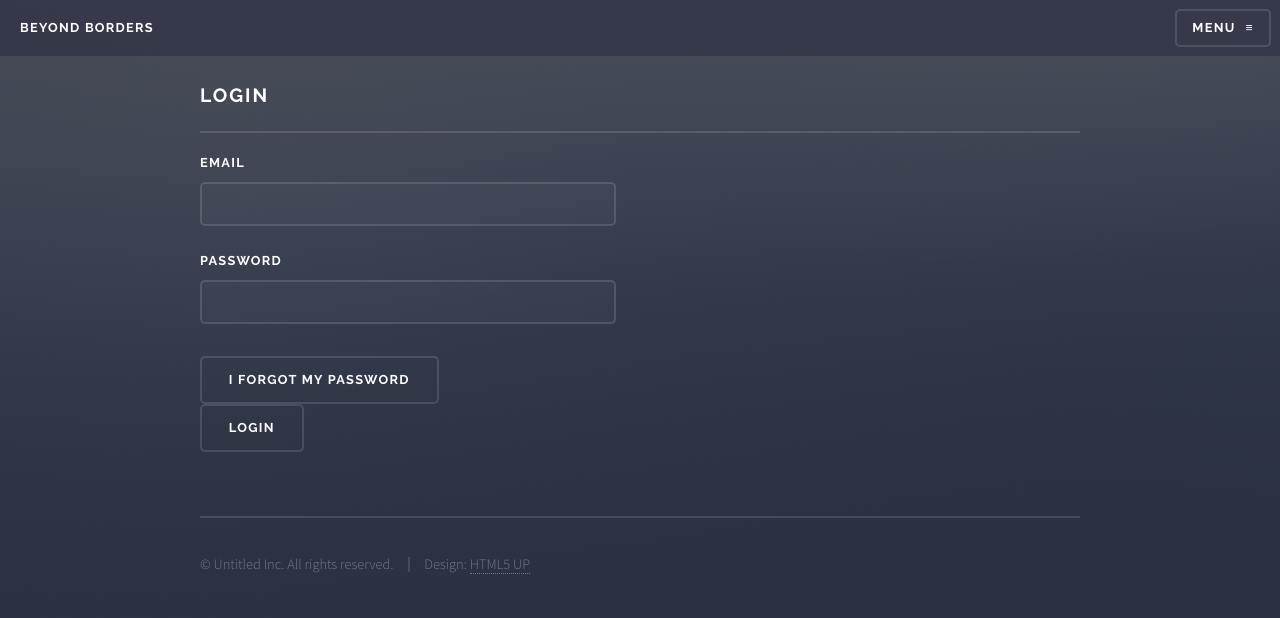
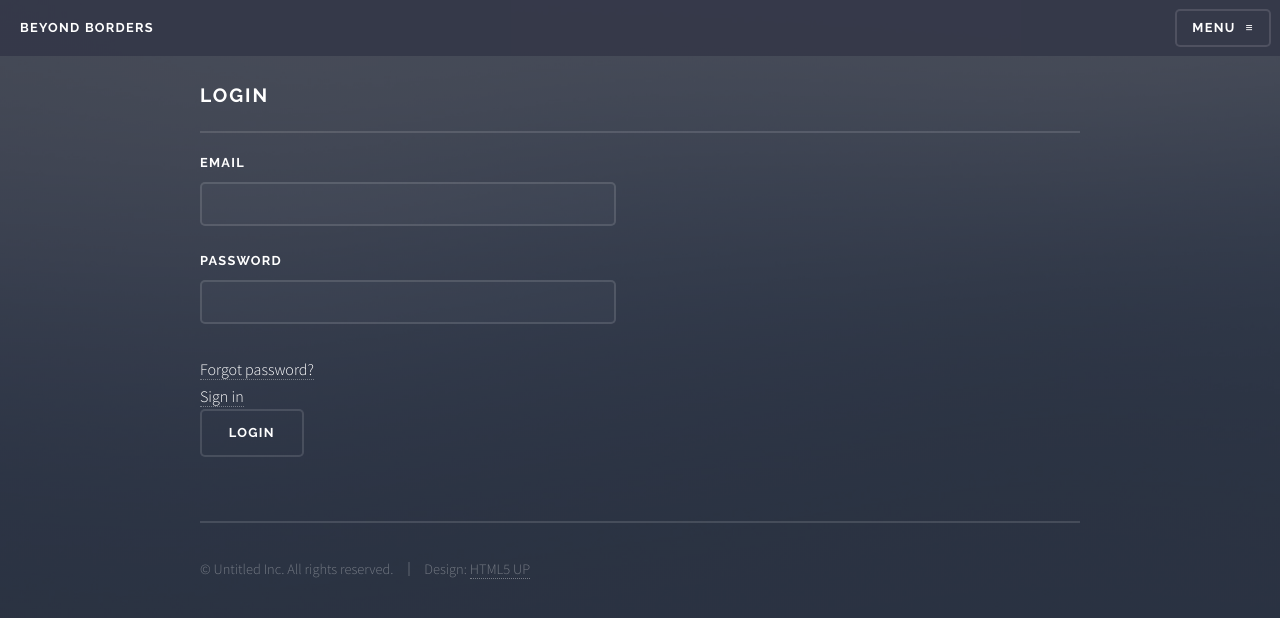
Before and after one commit to Virloxx/travel-blog-cms, a Next.js app: page /login in a window 1280 px wide. Shown: the top 618 px of the page. Built offline with nearby package versions, Linux system fonts and the light colour scheme.

Commit message:
fix login page

```diff
--- a/src/app/login/page.tsx
+++ b/src/app/login/page.tsx
@@ -16,7 +16,9 @@ function page() {
             <input type="password" name="password" id="password" />
           </div>
         </div>
-        <input type="button" value="I forgot my password" />
+        <a href="#">Forgot password?</a>
+        <br></br>
+        <a href="#">Sign in</a>
         <ul className="actions">
           <li><input type="submit" value="Login" /></li>
         </ul>
--- a/src/components/layoutMenu/menu.jsx
+++ b/src/components/layoutMenu/menu.jsx
@@ -10,7 +10,7 @@ function Menu(props) {
           <li><a href="index.html">Home</a></li>
           <li><a href="generic.html">Generic</a></li>
           <li><a href="elements.html">Elements</a></li>
-          <li><a href="#">Log In</a></li>
+          <li><a href="/login">Log In</a></li>
           <li><a href="#">Sign Up</a></li>
         </ul>
         <a href="#" onClick={props.close} className="close">Close</a>
```
